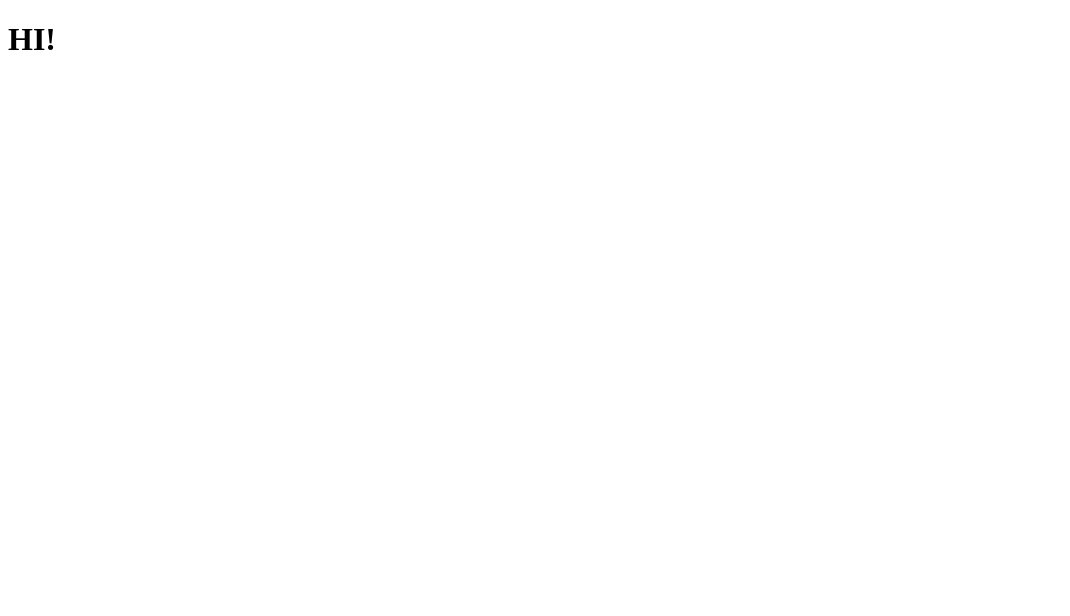
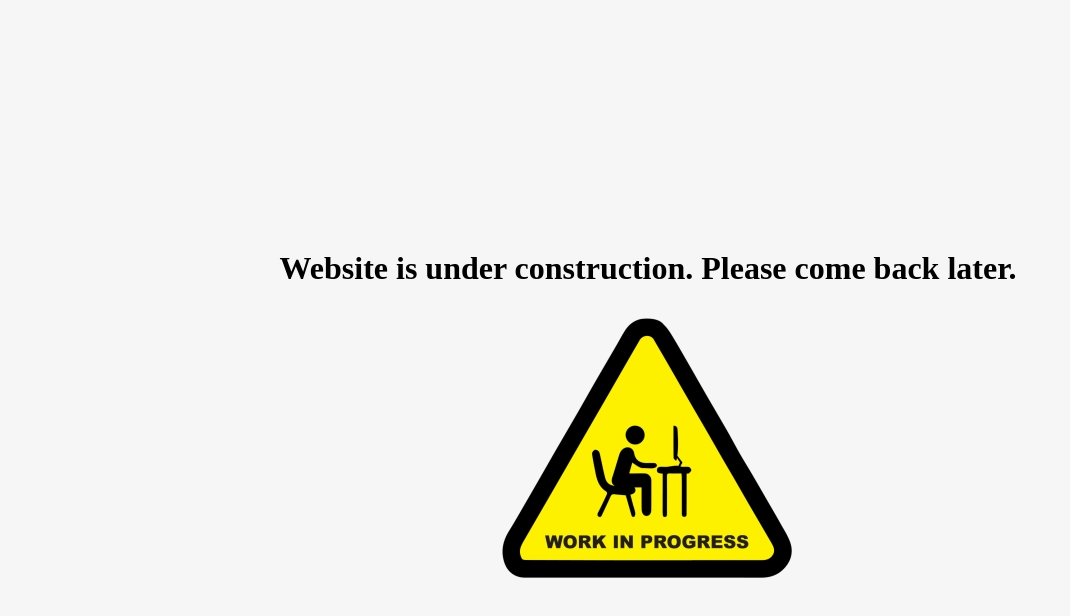
Before and after one commit to diimii/diimii.github.io, a plain HTML site: page index.html in a window 1280 px wide. Shown: the whole page, without its empty margins (0-1070 px from the left). Drawn offline with Linux system fonts and the light colour scheme.

Commit message:
work in progress
work in progress

```diff
--- a/index.html
+++ b/index.html
@@ -5,13 +5,16 @@
   <meta charset="utf-8">
   <meta name="viewport" content="width=device-width, initial-scale=1">
 
-  <title>A Basic HTML5 Template</title>
-  <meta name="description" content="A simple HTML5 Template for new projects.">
-  <meta name="author" content="SitePoint">
+  <title>Dimitri Romeo</title>
+  <meta name="description" content="Dimitri Romeo freelancer web developer">
+  <meta name="author" content="Dimitri Romeo">
 
 </head>
 
-<body>
-  <h1>HI!</h1>
+<body style="width: 100%; height: 100%; background-color: #F6F6F6">
+  <div style="flex:1; width: 100vw; height: 100vh; display: flex; flex-direction: column; align-items: center; justify-content: center;">
+      <h1>Website is under construction. Please come back later.</h1>
+      <img src="./workinprogress.png" alt="underConstruction">
+  </div>
 </body>
 </html>
```
Also changed, not shown: workinprogress.png (added).
